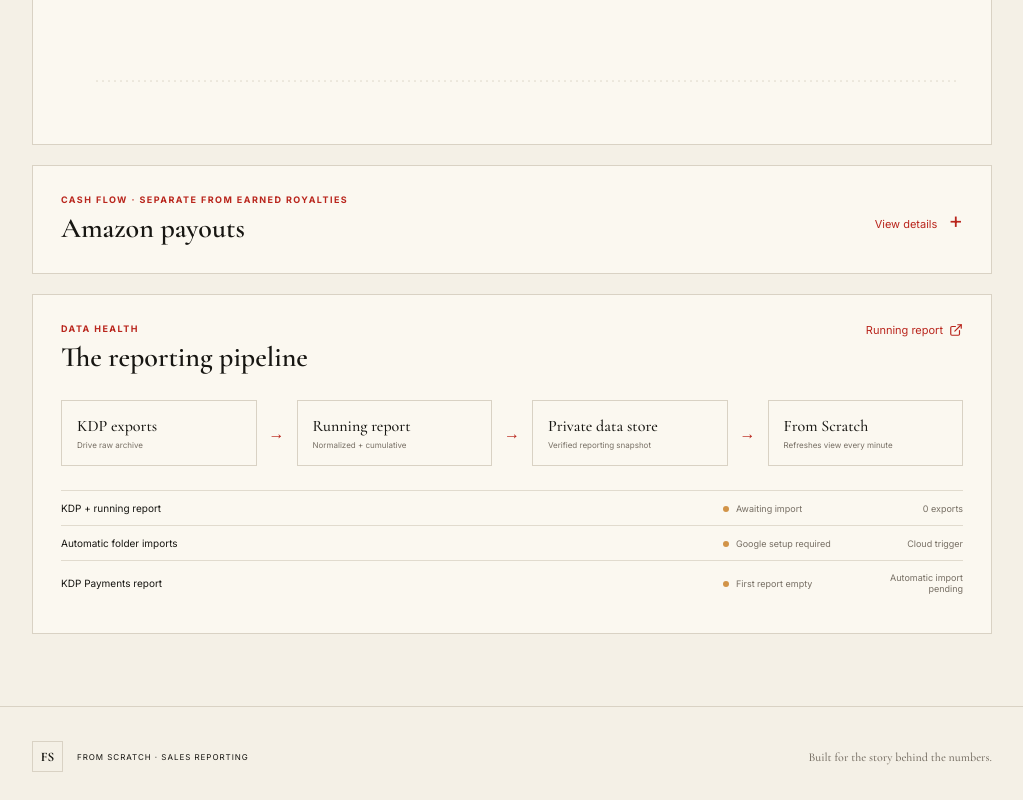
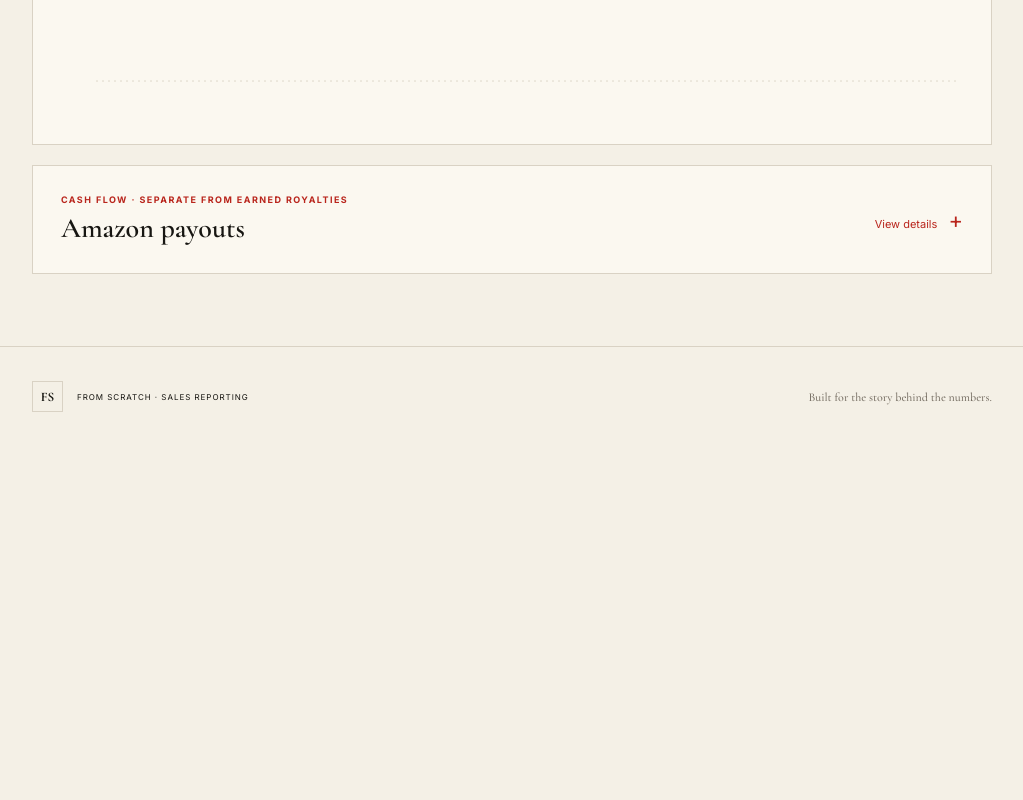
Before and after one commit to gabrealinc/from-scratch-dashboard, a Next.js app: page / in a window 1280 px wide. Shown: the part 990-1790 px from the top of the page, without its empty margins (246-1269 px from the left). After the commit the page ends 1436 px from the top, so only its background shows below. Built offline with nearby package versions, Linux system fonts and the light colour scheme.

Commit message:
Remove Data health section and navigation link

```diff
--- a/components/dashboard.tsx
+++ b/components/dashboard.tsx
@@ -23,7 +23,7 @@
   }
   const totals=snapshot?.totals;
   const fmt=(v:number|undefined)=>v===undefined?"Not available":money.format(v);
-  const nav=["Overview","Sales","Payouts","Data health"];
+  const nav=["Overview","Sales","Payouts"];
   return <div className="app-shell">
     <aside className={menu?"sidebar open":"sidebar"}>
       <div className="sidebar-head"><div className="brand-mark">FS</div><button className="icon-button close" onClick={()=>setMenu(false)} aria-label="Close menu"><X/></button></div>
@@ -62,7 +62,6 @@
             <span className="pending-badge">Report format verified · automatic payment imports not active</span>
           </div>
         </details>
-        <section className="panel sources" id="data-health"><Title kicker="Data health" title="The reporting pipeline" aside={<a className="report-link" href="https://docs.google.com/spreadsheets/d/1y0I6R_wP0d8p6diFDZbJcAuJicLt5BziOwJOpi4Ub08/edit" target="_blank" rel="noopener noreferrer">Running report <ExternalLink size={14}/></a>}/><div className="pipeline"><div>KDP exports<small>Drive raw archive</small></div><span>→</span><div>Running report<small>Normalized + cumulative</small></div><span>→</span><div>Private data store<small>Verified reporting snapshot</small></div><span>→</span><div>From Scratch<small>Refreshes view every minute</small></div></div><div className="source-table"><div><p>KDP + running report</p><span><i/>{snapshot?"Imported successfully":"Awaiting import"}</span><small>{snapshot?.reports.length??0} exports</small></div><div><p>Automatic folder imports</p><span><i/>Google setup required</span><small>Cloud trigger</small></div><div><p>KDP Payments report</p><span><i/>First report empty</span><small>Automatic import pending</small></div></div>{snapshot?.currencies.map(c=><p className="currency-note" key={c.currency}>{c.currency}: {c.royalty.toFixed(2)} original-currency royalties · {c.copies} paid copies. Included in USD totals after conversion.</p>)}</section>
       </div><footer><div className="brand-mark small">FS</div><p>FROM SCRATCH · SALES REPORTING</p><span>Built for the story behind the numbers.</span></footer>
     </main>
   </div>;
```
Also changed, not shown: integrations/TASK-LEDGER.md (+2 -0 lines).
